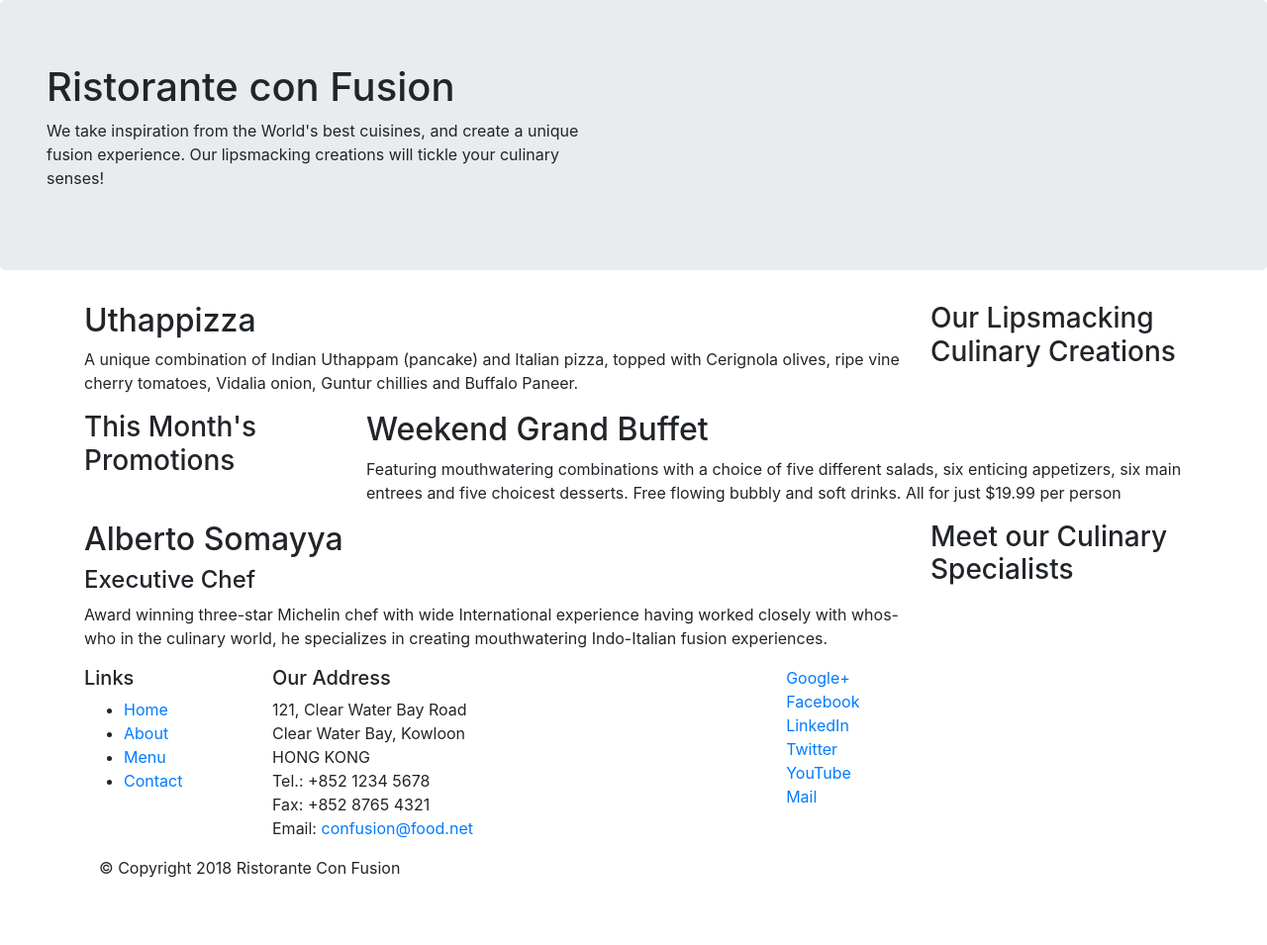
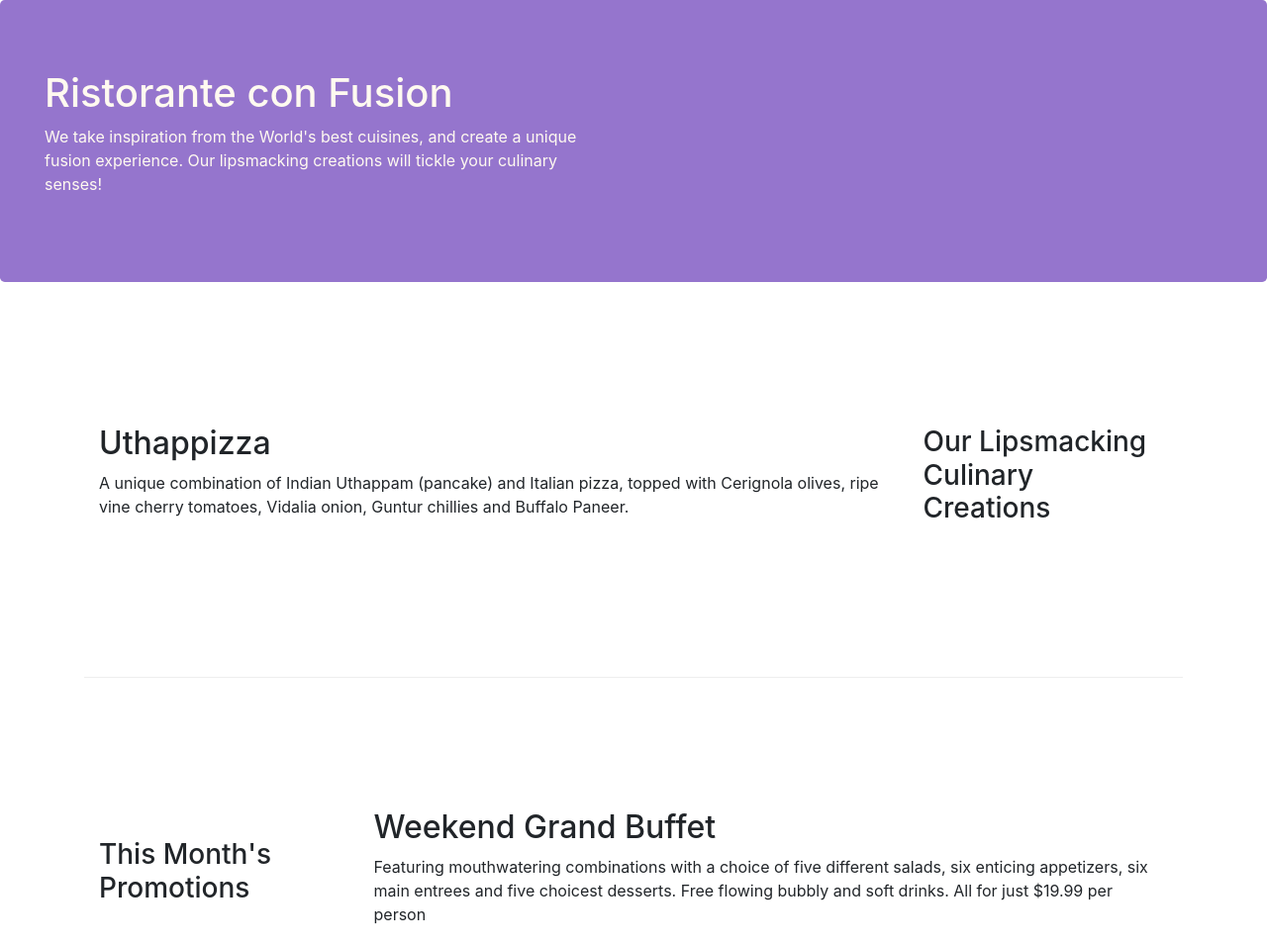
Before and after one commit to debojyotimukh/conFusion-bootstrap4, a website: page index.html in a window 1280 px wide. Shown: the top 955 px of the page at 99% size. Before the commit the page ends 905 px from the top, so only its background shows below. Drawn offline with nearby package versions, Linux system fonts and the light colour scheme.

Commit message:
Bootstrap grid part 2

```diff
--- /dev/null
+++ b/css/styles.css
@@ -0,0 +1,30 @@
+.row-header{
+    margin:0px auto;
+    padding:0px;
+}
+
+.row-content {
+    margin:0px auto;
+    padding: 50px 0px 50px 0px;
+    border-bottom: 1px ridge;
+    min-height:400px;
+}
+
+.jumbotron {
+    padding:70px 30px 70px 30px;
+    margin:0px auto;
+    background: #9575CD ;
+    color:floralwhite;
+}
+
+address{
+    font-size:80%;
+    margin:0px;
+    color:#0f0f0f;
+}
+
+.footer{
+    background-color: #D1C4E9;
+    margin:0px auto;
+    padding: 20px 0px 20px 0px;
+}
--- a/index.html
+++ b/index.html
@@ -6,13 +6,14 @@
 <link rel="stylesheet" href="node_modules/bootstrap/dist/css/bootstrap.min.css">
 
 <head>
+    <link href="./css/styles.css" rel="stylesheet">
     <title>Ristorante Con Fusion</title>
 </head>
 
 <body>
 
     <header class="jumbotron">
-        <div>
+        <div class="row row-header">
             <div>
                 <div class="col-12 col-sm-6">
                     <h1>Ristorante con Fusion</h1>
@@ -26,7 +27,7 @@
     </header>
 
     <div class="container">
-        <div class="row">
+        <div class="row row-content align-items-center">
             <div class="col-12 col-sm-4 order-sm-last col-md-3">
                 <h3>Our Lipsmacking Culinary Creations</h3>
             </div>
@@ -38,7 +39,7 @@
         </div>
 
 
-        <div class="row">
+        <div class="row row-content align-items-center">
             <div class="col-12 col-sm-4 col-md-3">
                 <h3>This Month's Promotions</h3>
             </div>
@@ -50,7 +51,7 @@
             </div>
         </div>
 
-        <div class="row">
+        <div class="row row-content align-items-center">
             <div class="col-12 col-sm-4 order-sm-last col-md-3">
                 <h3>Meet our Culinary Specialists</h3>
             </div>
@@ -64,12 +65,12 @@
         </div>
     </div>
 
-    <footer>
+    <footer class="footer">
         <div class="container">
             <div class="row">
                 <div class="col-4 col-sm-2">
                     <h5>Links</h5>
-                    <ul>
+                    <ul class="list-unstyled">
                         <li><a href="#">Home</a></li>
                         <li><a href="#">About</a></li>
                         <li><a href="#">Menu</a></li>
@@ -87,8 +88,8 @@
                         Email: <a href="mailto:confusion@food.net">confusion@food.net</a>
                     </address>
                 </div>
-                <div class="col-12 col-sm-4">
-                    <div class="col-4 offset-1 col-sm-2">
+                <div class="col-12 col-sm-4 align-self-center">
+                    <div class="col-4 offset-1 col-sm-2 text-center">
                         <a href="http://google.com/+">Google+</a>
                         <a href="http://www.facebook.com/profile.php?id=">Facebook</a>
                         <a href="http://www.linkedin.com/in/">LinkedIn</a>
@@ -98,8 +99,8 @@
                     </div>
                 </div>
             </div>
-            <div class="col-auto">
-                <div>
+            <div class="row justify-content-center">
+                <div class="col-auto">
                     <p>© Copyright 2018 Ristorante Con Fusion</p>
                 </div>
             </div>
```
